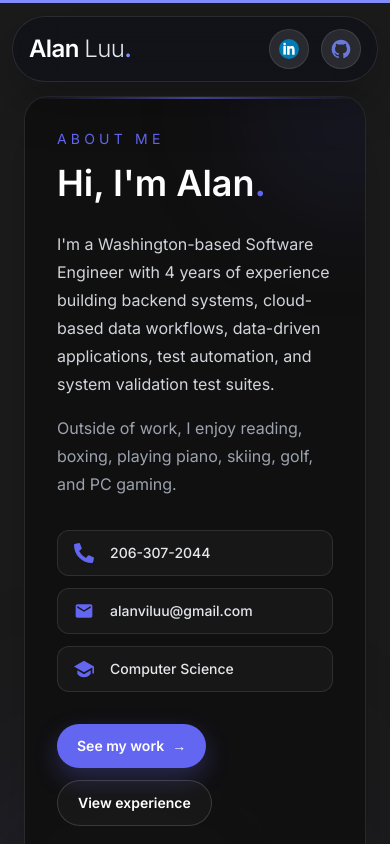
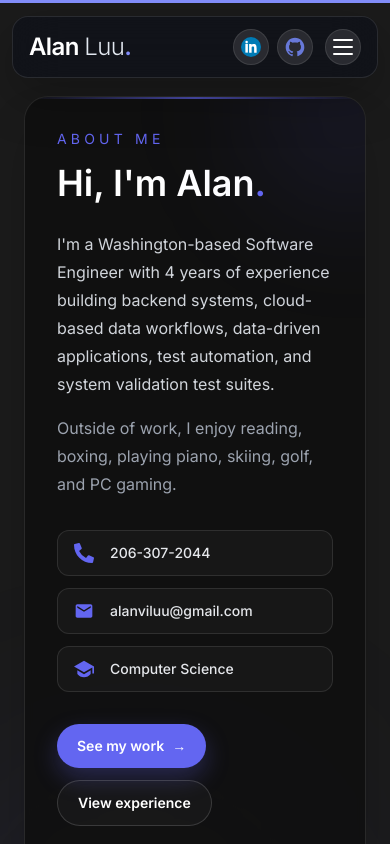
Before and after one commit to luualan/portfolio-react, a Next.js app: page /about-me in a window 390 px wide. Shown: the top 844 px of the page. Built offline with nearby package versions, Linux system fonts and the light colour scheme.

Commit message:
add hamburger button to mobile for navbar

```diff
--- a/components/Navbar.tsx
+++ b/components/Navbar.tsx
@@ -5,6 +5,7 @@ import Link from "next/link";
 import { Socials } from "@/constants";
 import React, { useEffect, useState } from "react";
 import { usePathname } from "next/navigation";
+import { AnimatePresence, motion } from "framer-motion";
 import Transition from "./Transition";
 
 type NavbarProps = {
@@ -22,8 +23,11 @@ const navLinks = [
 const Navbar: React.FC<NavbarProps> = ({ backgroundColor = "" }) => {
   const path = usePathname();
   const [isRouting, setIsRouting] = useState(false);
+  const [menuOpen, setMenuOpen] = useState(false);
 
   const handleNavClick = (href: string) => {
+    setMenuOpen(false);
+
     if (href !== path) {
       setIsRouting(true);
     }
@@ -44,7 +48,8 @@ const Navbar: React.FC<NavbarProps> = ({ backgroundColor = "" }) => {
       {isRouting && <Transition />}
 
       <header className={`fixed left-0 top-0 z-[50] w-full ${backgroundColor}`}>
-        <nav className="mx-auto mt-4 flex w-[calc(100%-1.5rem)] max-w-6xl items-center justify-between rounded-full border border-white/10 bg-slate-950/35 px-4 py-3 shadow-[0_18px_50px_rgba(0,0,0,0.25)] backdrop-blur-xl md:px-6">
+        <nav className="mx-auto mt-4 w-[calc(100%-1.5rem)] max-w-6xl rounded-2xl border border-white/10 bg-slate-950/35 px-4 py-3 shadow-[0_18px_50px_rgba(0,0,0,0.25)] backdrop-blur-xl md:rounded-full md:px-6">
+          <div className="flex items-center justify-between">
             <Link
               href="/"
               onClick={() => handleNavClick("/")}
@@ -59,6 +64,7 @@ const Navbar: React.FC<NavbarProps> = ({ backgroundColor = "" }) => {
               </span>
             </Link>
 
+            {/* Desktop nav links */}
             <div className="hidden items-center gap-7 md:flex">
               {navLinks.map((link) => {
                 const isActive = path === link.href;
@@ -80,7 +86,8 @@ const Navbar: React.FC<NavbarProps> = ({ backgroundColor = "" }) => {
               })}
             </div>
 
-          <div className="flex items-center gap-3">
+            <div className="flex items-center gap-2 md:gap-3">
+              {/* Socials */}
               {Socials.map((social) => (
                 <a
                   href={social.link}
@@ -88,7 +95,7 @@ const Navbar: React.FC<NavbarProps> = ({ backgroundColor = "" }) => {
                   target="_blank"
                   rel="noopener noreferrer"
                   aria-label={social.name}
-                className="flex h-10 w-10 items-center justify-center rounded-full border border-white/10 bg-white/10 transition duration-300 hover:-translate-y-1 hover:bg-[#4338CA]/80 hover:shadow-[0_10px_24px_rgba(67,56,202,0.35)]"
+                  className="flex h-9 w-9 items-center justify-center rounded-full border border-white/10 bg-white/10 transition duration-300 hover:-translate-y-1 hover:bg-[#4338CA]/80 hover:shadow-[0_10px_24px_rgba(67,56,202,0.35)] md:h-10 md:w-10"
                 >
                   <Image
                     src={social.src}
@@ -99,7 +106,83 @@ const Navbar: React.FC<NavbarProps> = ({ backgroundColor = "" }) => {
                   />
                 </a>
               ))}
+
+              {/* Mobile hamburger button */}
+              <button
+                type="button"
+                aria-label={menuOpen ? "Close menu" : "Open menu"}
+                aria-expanded={menuOpen}
+                onClick={() => setMenuOpen((prev) => !prev)}
+                className="ml-1 flex h-9 w-9 items-center justify-center rounded-full border border-white/10 bg-white/10 text-white transition hover:bg-[#4338CA]/80 md:hidden"
+              >
+                <span className="relative h-4 w-5">
+                  <span
+                    className={`absolute left-0 top-0 h-[2px] w-5 rounded-full bg-white transition duration-300 ${
+                      menuOpen ? "translate-y-[7px] rotate-45" : ""
+                    }`}
+                  />
+                  <span
+                    className={`absolute left-0 top-[7px] h-[2px] w-5 rounded-full bg-white transition duration-300 ${
+                      menuOpen ? "opacity-0" : "opacity-100"
+                    }`}
+                  />
+                  <span
+                    className={`absolute left-0 top-[14px] h-[2px] w-5 rounded-full bg-white transition duration-300 ${
+                      menuOpen ? "-translate-y-[7px] -rotate-45" : ""
+                    }`}
+                  />
+                </span>
+              </button>
             </div>
+          </div>
+
+          {/* Mobile dropdown menu */}
+          <AnimatePresence>
+            {menuOpen && (
+              <motion.div
+                initial={{ height: 0, opacity: 0 }}
+                animate={{ height: "auto", opacity: 1 }}
+                exit={{ height: 0, opacity: 0 }}
+                transition={{
+                  duration: 0.25,
+                  ease: "easeInOut",
+                }}
+                className="overflow-hidden md:hidden"
+              >
+                <div className="mt-4 grid gap-2 border-t border-white/10 pt-4">
+                  {navLinks.map((link, index) => {
+                    const isActive = path === link.href;
+
+                    return (
+                      <motion.div
+                        key={link.name}
+                        initial={{ opacity: 0, x: -12 }}
+                        animate={{ opacity: 1, x: 0 }}
+                        transition={{
+                          duration: 0.25,
+                          delay: index * 0.04,
+                          ease: "easeOut",
+                        }}
+                      >
+                        <Link
+                          href={link.href}
+                          onClick={() => handleNavClick(link.href)}
+                          className={`flex items-center justify-between rounded-xl px-4 py-3 text-sm font-medium transition ${
+                            isActive
+                              ? "bg-[#4338CA]/70 text-white"
+                              : "bg-white/[0.04] text-slate-200 hover:bg-white/[0.08] hover:text-[#A5B4FC]"
+                          }`}
+                        >
+                          {link.name}
+                          <span className="text-[#818CF8]">→</span>
+                        </Link>
+                      </motion.div>
+                    );
+                  })}
+                </div>
+              </motion.div>
+            )}
+          </AnimatePresence>
         </nav>
       </header>
     </>
```
Lines whose indentation alone changed are shown as unchanged.
